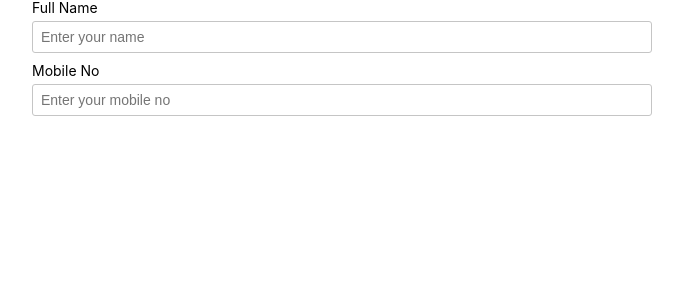
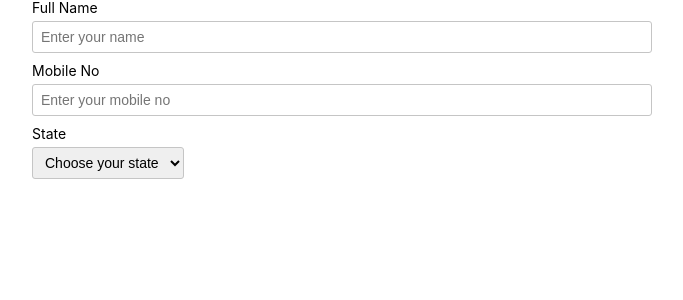
Before and after one commit to The-Atul-Sharma/Flexible-Form, a React (Create React App) app: page / in a window 1280 px wide. Shown: the top 300 px of the page, without its empty margins (298-981 px from the left). Built offline with nearby package versions, Linux system fonts and the light colour scheme.

Commit message:
added select component

```diff
--- /dev/null
+++ b/src/components/Select/Select.css
@@ -0,0 +1,10 @@
+.form-select {
+    height: 3.2rem;
+    padding-right: 2.4rem;
+    border: .1rem solid #c5c5c5;
+    border-radius: .3rem;
+    font-size: 1.4rem;
+    line-height: 1.6rem;
+    outline: 0;
+    padding: .5rem .8rem;
+}
--- /dev/null
+++ b/src/components/Select/Select.js
@@ -0,0 +1,29 @@
+import React, { Component } from 'react';
+import './Select.css';
+
+export default class Select extends Component {
+    render() {
+        return (
+            <div className="form-group">
+                <label className="form-label">{this.props.label}</label>
+                <select
+                    className="form-select"
+                    name={this.props.name}
+                    value={this.props.value}
+                    onChange={this.props.handleInputChange}>
+                    <option value="">{this.props.placeholder}</option>
+                    {this.props.options.map(opt => {
+                        return (
+                            <option
+                                key={opt}
+                                value={opt}
+                            >
+                                {opt}
+                            </option>
+                        );
+                    })}
+                </select>
+	        </div>
+        )
+    }
+}
--- a/src/containers/App/App.js
+++ b/src/containers/App/App.js
@@ -1,6 +1,7 @@
 import React, { Component, Fragment } from 'react';
 import './App.css';
 import Input from '../../components/Input/Input';
+import Select from '../../components/Select/Select';
 
 const flexiConfig = {
 	items: [
@@ -17,9 +18,10 @@ const flexiConfig = {
 			'type': 'number',
 		},
 		{
-			'name': 'states',
-			'label': 'states',
-			'type': 'dropdown',
+			'name': 'usercity',
+			'label': 'State',
+			'type': 'select',
+			'placeholder': 'Choose your state',
 			'values': [
 				'Maharashtra',
 				'Kerala',
@@ -35,6 +37,32 @@ class App extends Component {
 		this.state = {}
 	}
 
+	renderComponent = item => {
+		switch(item.type) {
+			case 'text':
+			case 'number':
+				return <Input
+					inputType={item.type}
+					label={item.label}
+					name={item.name}
+					handleInputChange={e => this.handleInputChange(e, item.name)}
+					value={this.state[item.name] || ''}
+					placeholder={item.placeholder}
+				/>;
+			case 'select':
+				return <Select
+					name={item.name}
+					label={item.label}
+					placeholder={item.placeholder}
+					handleInputChange={e => this.handleInputChange(e, item.name)}
+					options={item.values}
+					value={this.state[item.name] || ''}
+				/>;
+		  	default:
+				return;
+		}
+	}
+
 	handleInputChange(e, name) {
 		this.setState({[name]: e.target.value }, () => console.log('name:', this.state));
 	}
@@ -44,14 +72,7 @@ class App extends Component {
 			<div className="container">
 				{flexiConfig.items.map((item) =>
 					<Fragment>
-						{ (item.type === 'text' || item.type === 'number') && <Input
-							inputType={item.type}
-							label={item.label}
-							name={item.name}
-							handleInputChange={e => this.handleInputChange(e, item.name)}
-							value={this.state[item.name] || ''}
-							placeholder={item.placeholder}
-						/>}
+						{this.renderComponent(item)}
 					</Fragment>
 					)
 				}
```
